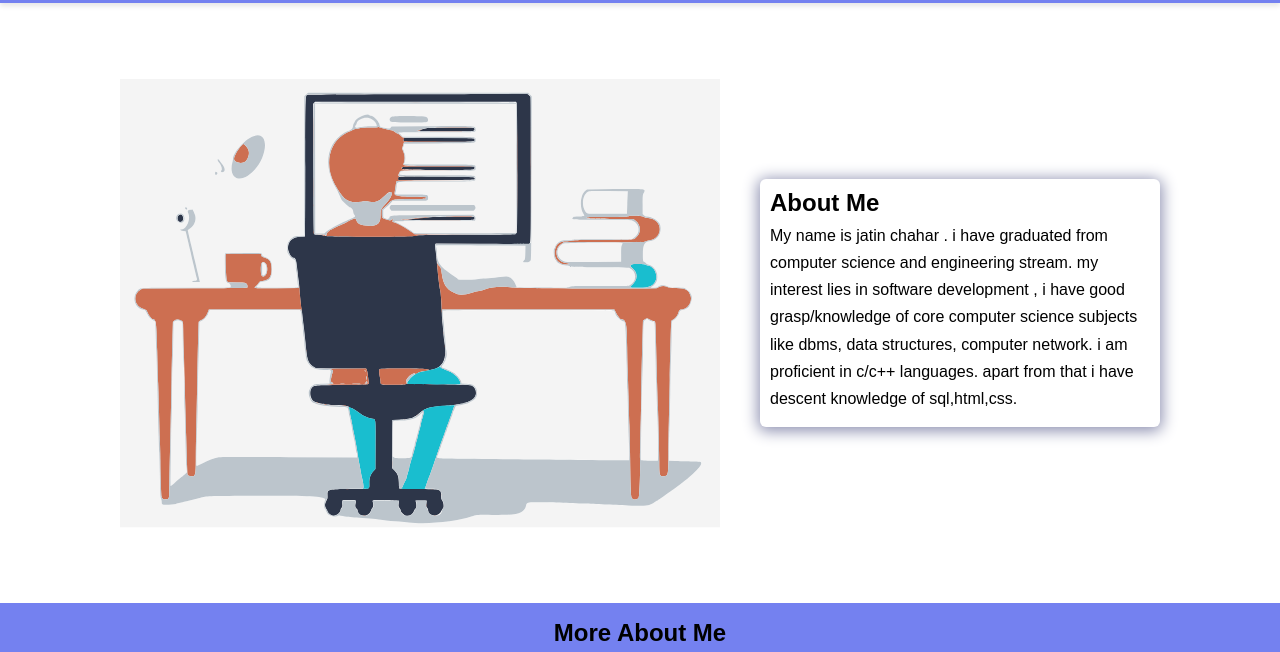
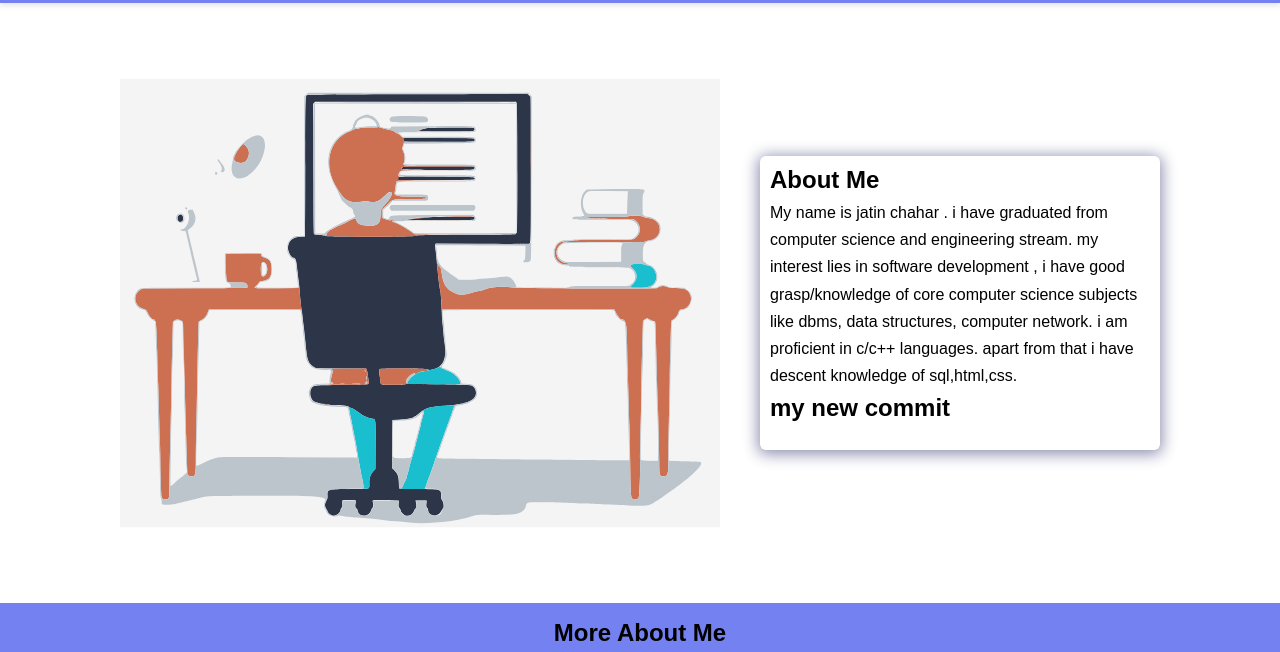
Before and after one commit to JConline24/JConline24.github.io, a plain HTML site: page index.html in a window 1280 px wide. Shown: the part 73-725 px from the top of the page. Drawn offline with nearby package versions, Linux system fonts and the light colour scheme.

Commit message:
second commit

```diff
--- a/index.html
+++ b/index.html
@@ -61,6 +61,8 @@
           my interest lies in software development ,  i have good grasp/knowledge of core computer science
           subjects like dbms, data structures, computer network. i am proficient in c/c++ languages.
           apart from that i have descent knowledge of sql,html,css.
+
+          <h1> my new commit</h1>
         </p>
       </div>
 </section>
```
